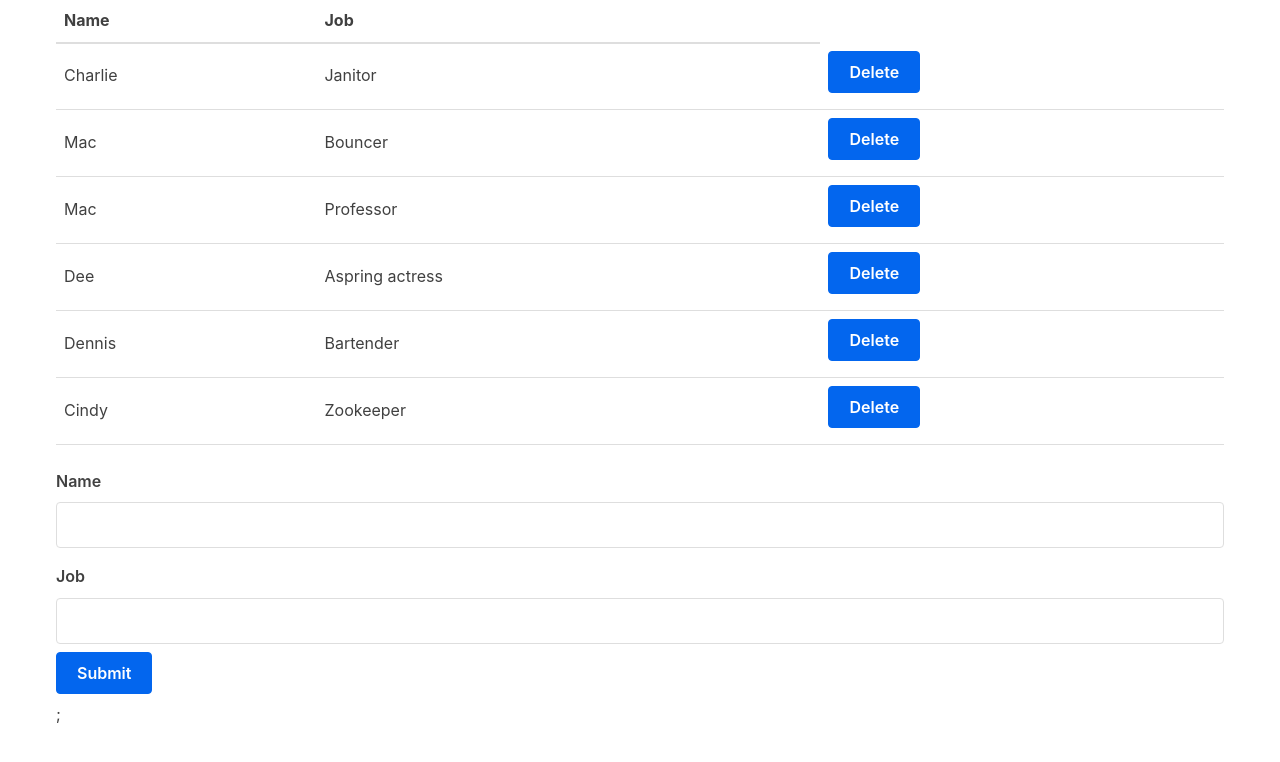
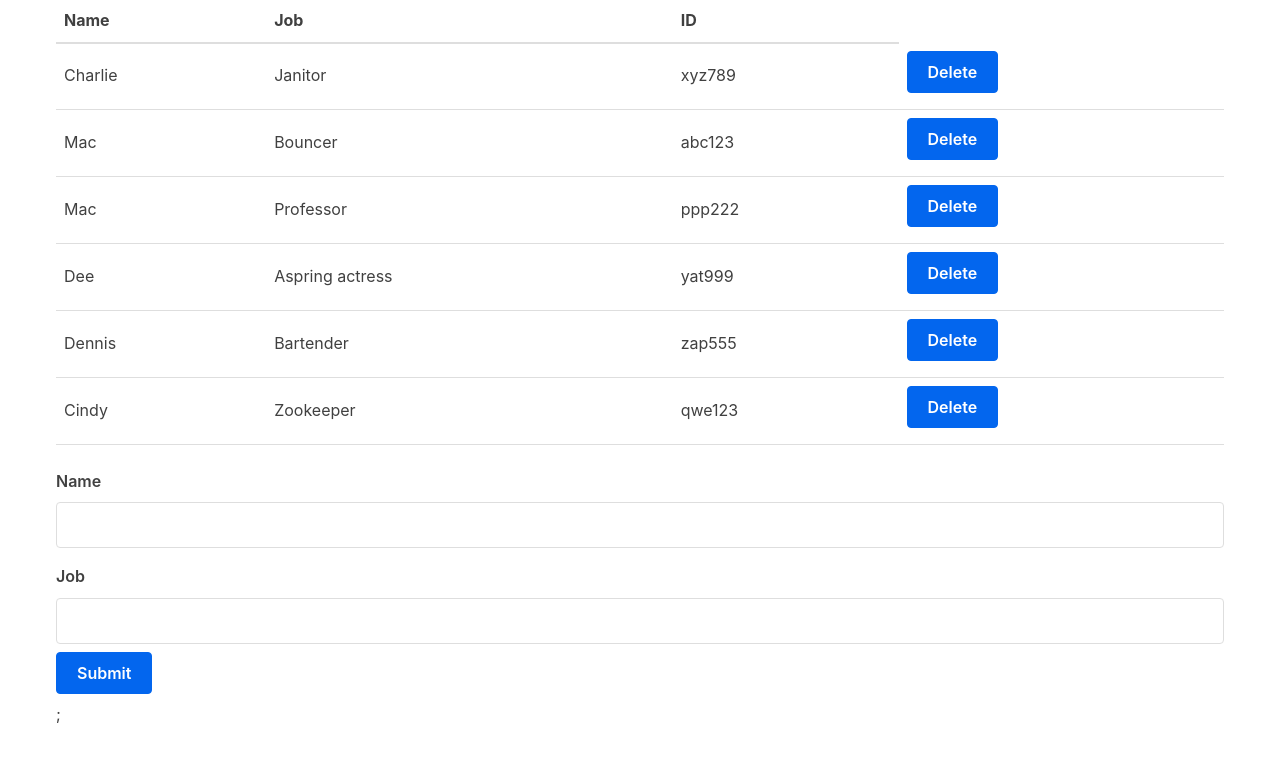
Before and after one commit to khanmzeeshan/ReactApp2, a React (Create React App) app: page / in a window 1280 px wide. Shown: the top 762 px of the page. Built offline with nearby package versions, Linux system fonts and the light colour scheme.

Commit message:
Completed delete and added ID Column

```diff
--- a/src/App.js
+++ b/src/App.js
@@ -55,15 +55,7 @@ class App extends Component {
 //     });
 // }
 
-render() {
-  return (
-    <div className="container">
-      <Table characterData={this.state.characters} removeCharacter={this.removeCharacter} />
-      <Form handleSubmit={this.handleSubmit} />;
 
-    </div>
-    // <FetchDemo subreddit= 'calpoly'></FetchDemo>
-  )}
   //URL route: users/myID123
   removeCharacter = id => {
     const { characters } = this.state;
@@ -71,7 +63,7 @@ render() {
     //response code 200 or 204?
     axios.delete('http://localhost:5000/users/${id}')
     .then(result => {
-      if (result.status == 204){
+      if (result.status){
         this.setState({
           characters: characters.filter((character, i) => {
             return character.id !== id}),
@@ -96,6 +88,15 @@ render() {
        return false;
      });
   }
+  render() {
+    return (
+      <div className="container">
+        <Table characterData={this.state.characters} removeCharacter={this.removeCharacter} />
+        <Form handleSubmit={this.handleSubmit} />;
+
+      </div>
+      // <FetchDemo subreddit= 'calpoly'></FetchDemo>
+    )}
 
 //handleSubmit = character => {
   //const char_copy = this.state.character.slice();
--- a/src/Form.js
+++ b/src/Form.js
@@ -6,13 +6,13 @@ class Form extends Component {
   }
   initialState = {
     name: '',
-    job: '',
+    job: ''
   };
 
   state = this.initialState;
 
 handleChange = event => {
-    const { name, value } = event.target
+    const { name, value, id } = event.target
 
     this.setState({
       [name]: value,
@@ -23,7 +23,7 @@ submitForm = () => {
     this.setState(this.initialState)
   }
 render() {
-    const { name, job } = this.state;
+    const { name, job, id } = this.state;
 
     return (
       <form>
--- a/src/Table.js
+++ b/src/Table.js
@@ -1,4 +1,5 @@
 import React, { Component } from 'react'
+
 const Table = props => {
   const { characterData, removeCharacter } = props
 
@@ -15,23 +16,23 @@ const TableHeader = () => {
         <tr>
           <th>Name</th>
           <th>Job</th>
+          <th>ID</th>
         </tr>
       </thead>
     )
   }
   const TableBody = props => {
-    const rows = props.characterData.map((row, index) => {
-      return (
-      <tr key={index}>
-        <td>{row.name}</td>
+    const rows = props.characterData.map((row,index) => {
+      return(<tr key={index}>
+         <td>{row.name}</td>
         <td>{row.job}</td>
+        <td>{row.id} </td>
         <td>
           <button onClick={() => props.removeCharacter(index)}>Delete</button>
         </td>
       </tr>
-      )
-    })
 
+      )})
     return <tbody>{rows}</tbody>
   }
 
```
Also changed, not shown: 1 other file (tests, documents, lock files or other folders).
